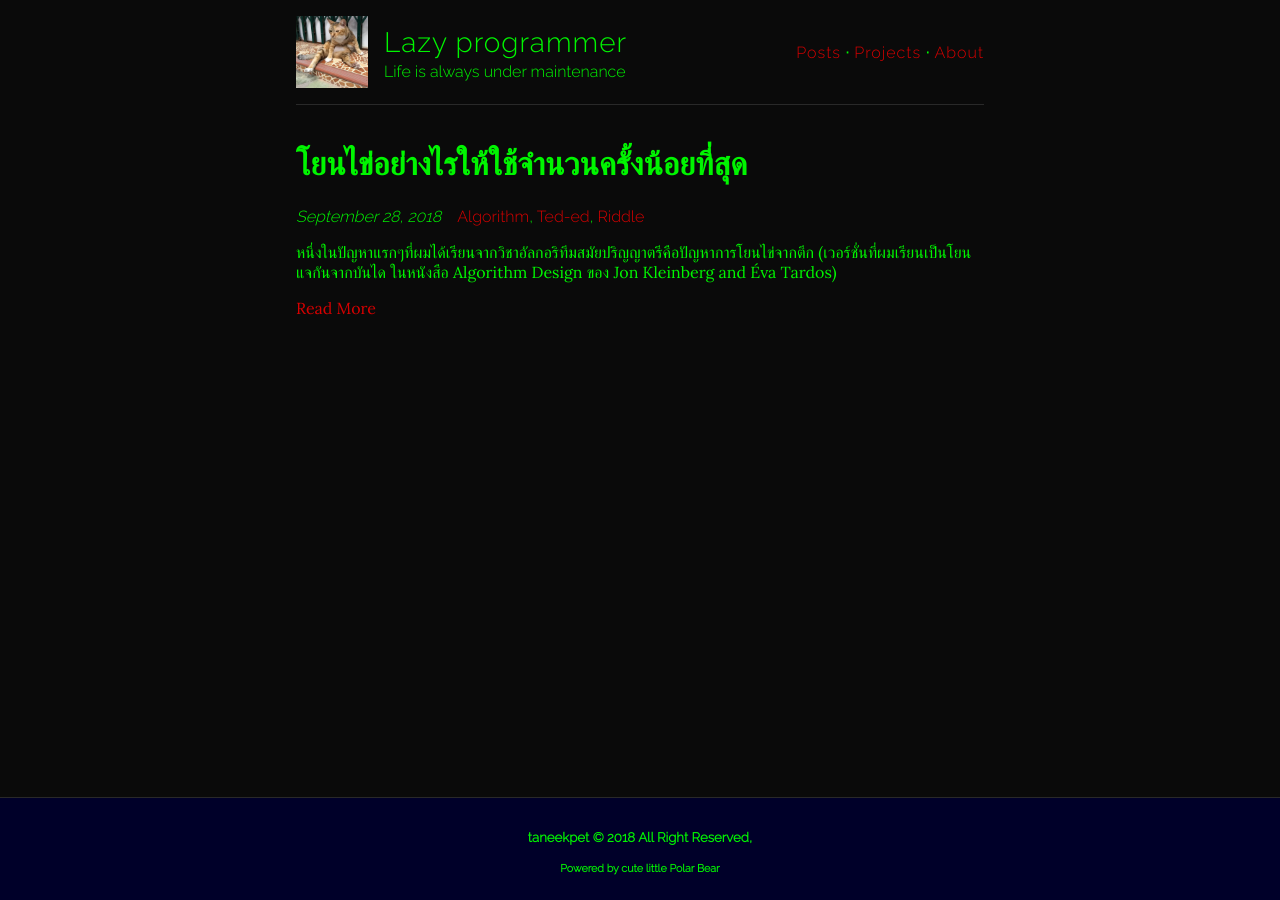
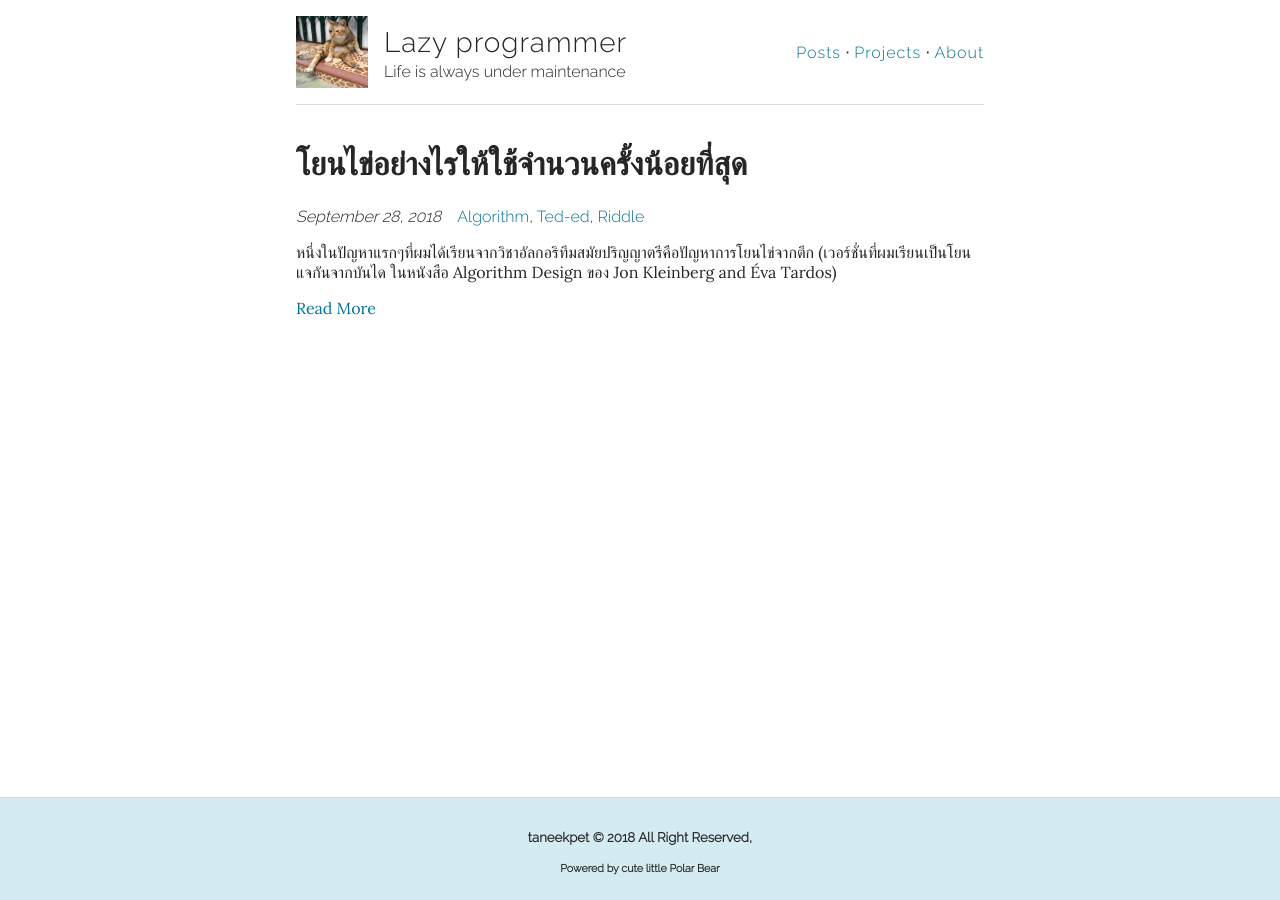
Before and after one commit to taneekpet/taneekpet.github.io, a Jekyll site: the page built from index.md, in a window 1280 px wide. Built offline with Jekyll 4.4.1, drawn with Linux system fonts in a browser that asks for light colours.

Commit message:
revert theme

```diff
--- a/_data/theme.yml
+++ b/_data/theme.yml
@@ -1,8 +1,8 @@
 #TODO set each item to null then define your css color in _sass/ dir.
 #     preset: palette = { north-pole, aurora }, highlight = { github, monokai }
 color:
-  palette:   aurora
-  highlight: monokai
+  palette:   north-pole
+  highlight: github
 
 
 #TODO set short, long to null then define your display in _include/date/ dir.
```
